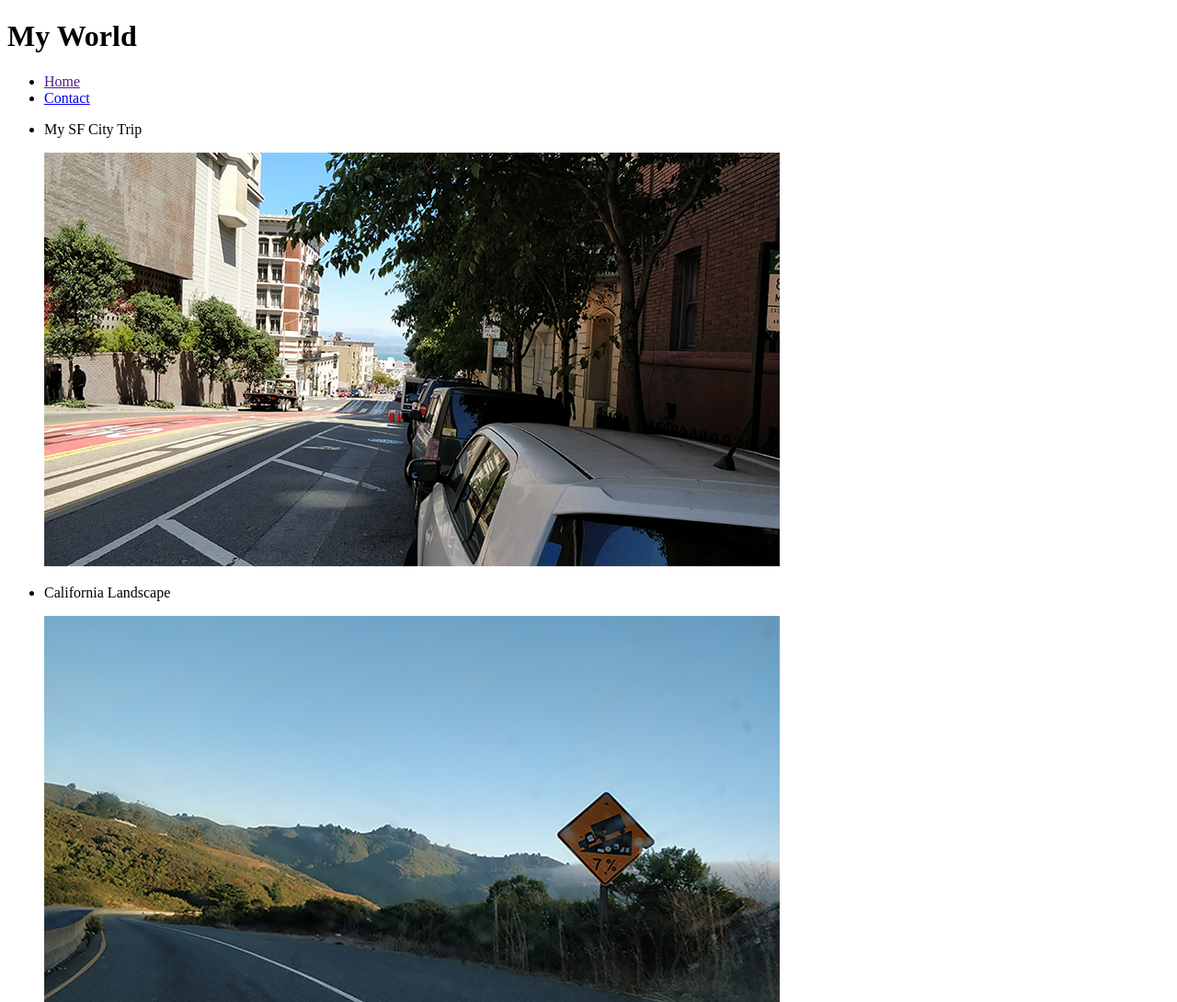
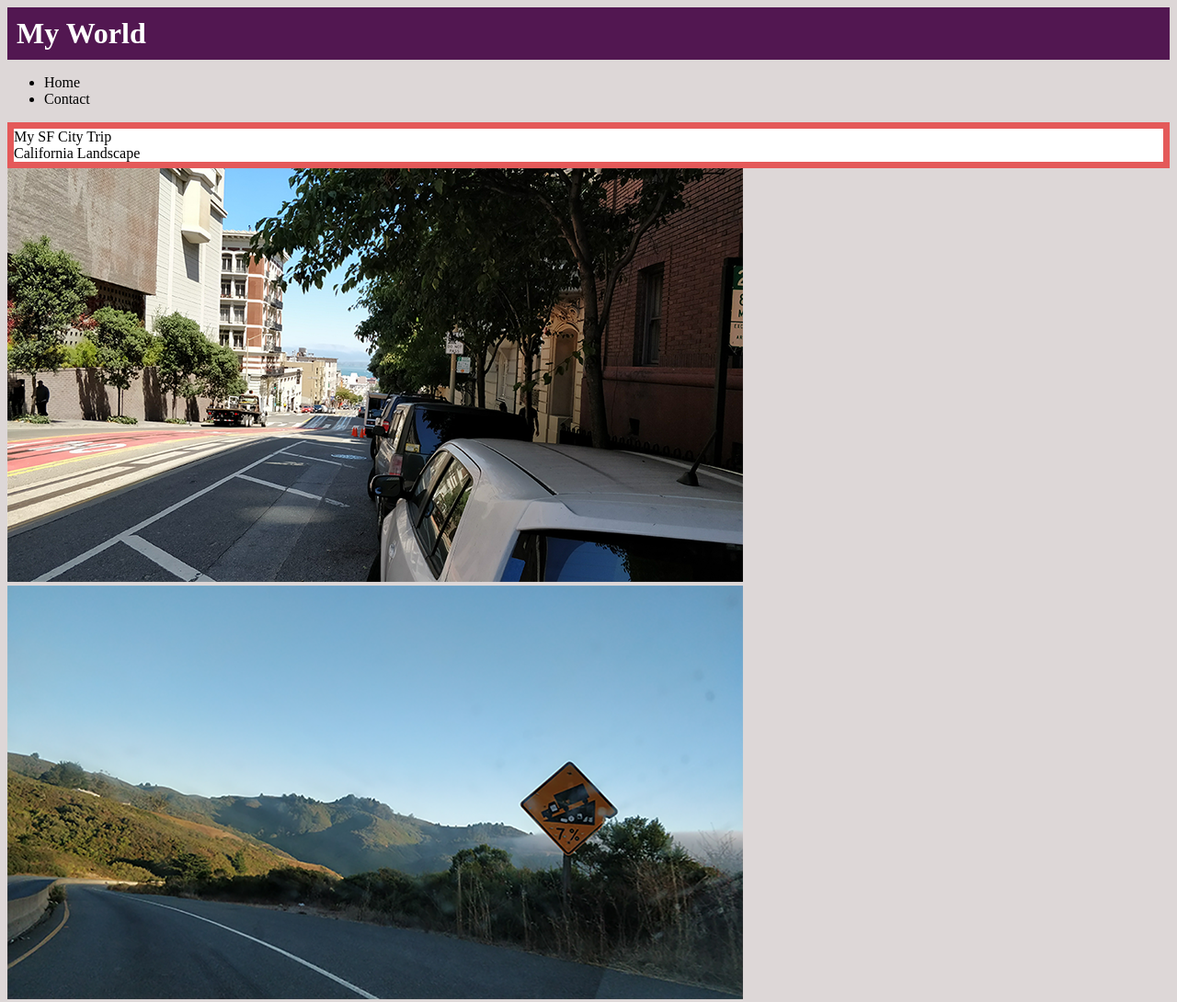
Before and after one commit to shubhamp28/Simple-Web-App, a plain HTML site: page index.html in a window 1280 px wide. Shown: the top 1090 px of the page at 92% size. Drawn offline with Linux system fonts and the light colour scheme.

Commit message:
Basic CSS added

```diff
--- a/index.html
+++ b/index.html
@@ -6,9 +6,10 @@
     <meta http-equiv="X-UA-Compatible" content="ie=edge">
     <title>First Page</title>
     <link rel="shortcut icon" href="images/favicon.png">
+    <link rel="stylesheet" href="style.css">
 </head>
 <body>
-    <header> <h1>My World</h1></header>
+    <header><h1>My World</h1></header>
     <nav>
         <ul>
             <li><a href="">Home</a></li>
@@ -16,21 +17,26 @@
         </ul>
     </nav>
     <main>
-        <ul>
-                <li><p>My SF City Trip</p><div><img src="images/sf.png" alt="San Francisco Street Image"></div></li>
-                <li><p>California Landscape</p><div><img src="images/california.png" alt="California Street Image"></div></li>
-        </ul>
+        <div class="trip-details">
+            <p>My SF City Trip</p>
+            <p>California Landscape</p>
+        </div>
+        <div class="trip-imgs">
+                <img src="images/sf.png" alt="San Francisco Street Image">
+                <img src="images/california.png" alt="California Street Image">
+        </div>
+
 
         <p>Did you like this page? </p>
     </main>
     <footer>
         <div>
                 <img src="images/image-max.png" alt="Image of Max">
-                <span>Max - Awesome page, great work, keep it up!</span>
+                <p>Max - Awesome page, great work, keep it up!</p>
         </div>
         <div>
                 <img src="images/image-manu.png" alt="Image of Manu">
-                <span>Jack - Looks really nice, beautiful pictures!</span>
+                <p>Jack - Looks really nice, beautiful pictures!</p>
         </div>
 
     </footer>
--- /dev/null
+++ b/style.css
@@ -0,0 +1,21 @@
+html{
+    background-color: rgb(221, 215, 215);
+}
+h1{
+    color: white;
+    background-color: #521751;
+    padding: 10px;
+    margin: 0px;
+}
+a{
+    text-decoration: none;
+    color: black;
+}
+.trip-details{
+    background-color: #e45959;
+    padding: 7px;
+}
+.trip-details p {
+    background-color: white;
+    margin: 0px;
+}
```
Also changed, not shown: contact/contact.html (+1 -0 lines).
